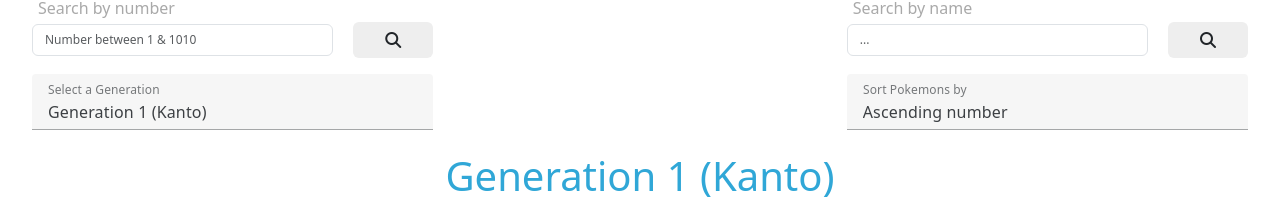
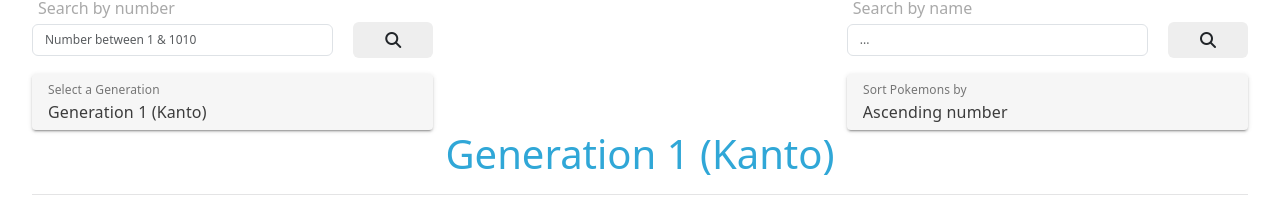
Before and after one commit to gwencode/vue3-pokedex, a Vue app: page / in a window 1280 px wide. Shown: the part 361-563 px from the top of the page. Built offline with nearby package versions, Linux system fonts and the light colour scheme; no server answers.

Commit message:
Style: change combobox inputs into select inputs, and different style

```diff
--- a/src/components/ComboboxInputs.vue
+++ b/src/components/SelectInputs.vue
@@ -21,18 +21,22 @@
 <template>
   <div class="d-flex justify-content-between">
     <div style="width: 33%">
-      <v-combobox
+      <v-select
         label="Select a Generation"
         :items="pokemonStore.generations"
         v-model="generation"
-        ></v-combobox>
+        variant="solo-filled"
+        hide-details
+        ></v-select>
     </div>
     <div style="width: 33%">
-      <v-combobox
+      <v-select
       label="Sort Pokemons by"
       :items="pokemonStore.sorts"
       v-model="sort"
-      ></v-combobox>
+      variant="solo-filled"
+      hide-details
+      ></v-select>
     </div>
   </div>
 </template>
--- a/src/views/HomeView.vue
+++ b/src/views/HomeView.vue
@@ -3,7 +3,7 @@
 import HomeBanner from '@/components/HomeBanner.vue'
 import PokemonCard from '@/components/PokemonCard.vue'
 import SearchInputs from '@/components/SearchInputs.vue'
-import ComboboxInputs from '@/components/ComboboxInputs.vue'
+import SelectInputs from '@/components/SelectInputs.vue'
 import ScrollToTopButton from '@/components/ScrollToTopButton.vue'
 
 import { usePokemonStore } from '@/stores/PokemonStore'
@@ -20,7 +20,7 @@
   <main>
     <section id="search-sort-pokemons">
       <SearchInputs />
-      <ComboboxInputs />
+      <SelectInputs />
     </section>
 
     <h1>{{ pokemonStore.generation }}</h1>
```
